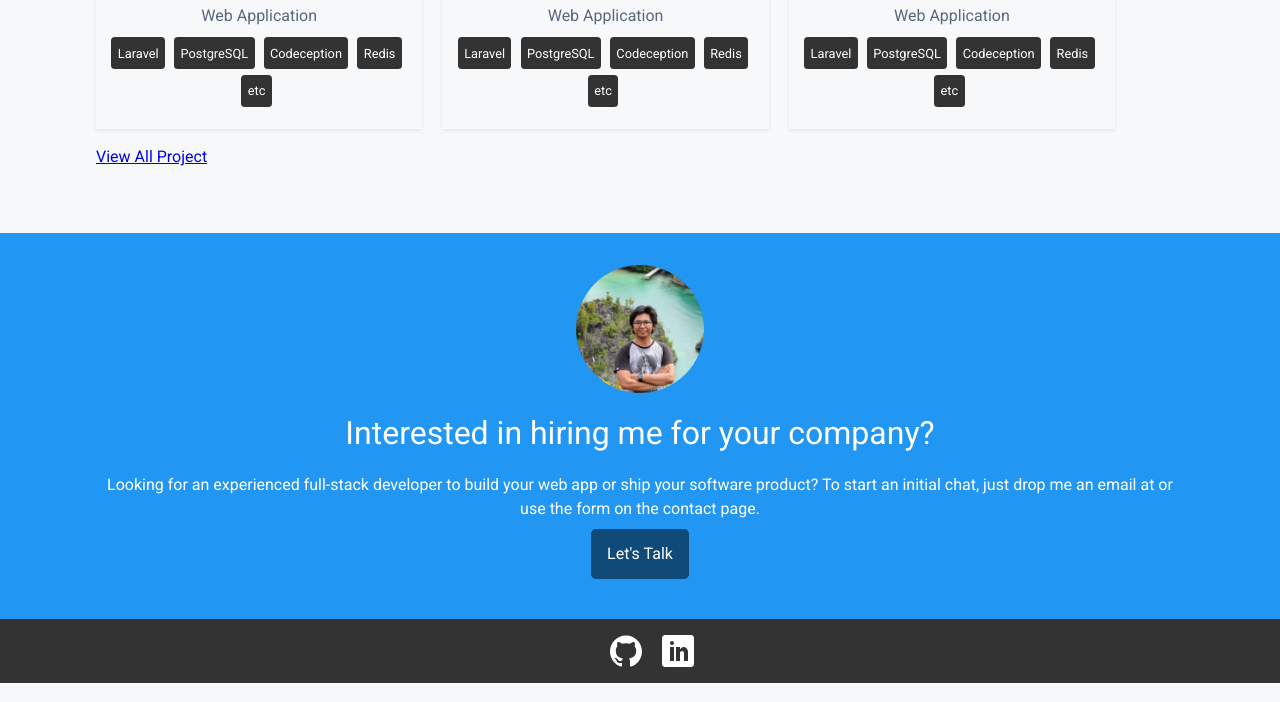
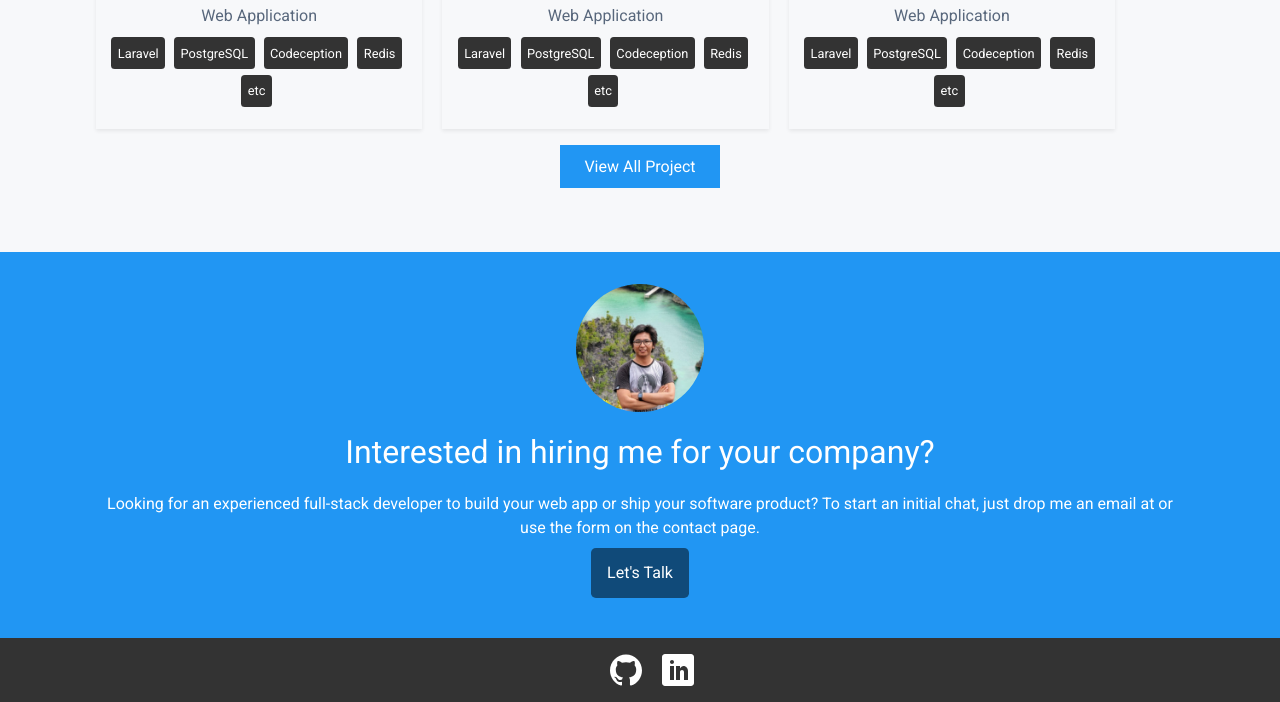
Before and after one commit to ardhanr/ardhanr.github.io, a Jekyll site: the page built from index.md, in a window 1280 px wide. Shown: the part 1943-2645 px from the top of the page. Built offline with Jekyll 4.4.1, drawn with Linux system fonts in a browser that asks for light colours.

Commit message:
fix view all project button

```diff
--- a/_sass/sections/project.scss
+++ b/_sass/sections/project.scss
@@ -26,10 +26,22 @@
     right: 1em;
     text-decoration: none;
     text-transform: uppercase;
-    color: #fff;
-    border: 1px solid #fff;
+    color: $white-color;
+    border: 1px solid $white-color;
     padding: 0.5em;
     font-size: 0.8em;
+  }
+  &__button{
+    &__link{
+      display: block;
+      text-align: center;
+      background-color: $brand-color;
+      width: 10em;
+      margin: 0 auto;
+      text-decoration: none;
+      color: $white-color;
+      padding: 0.6em;
+    }
   }
 }
 
```
